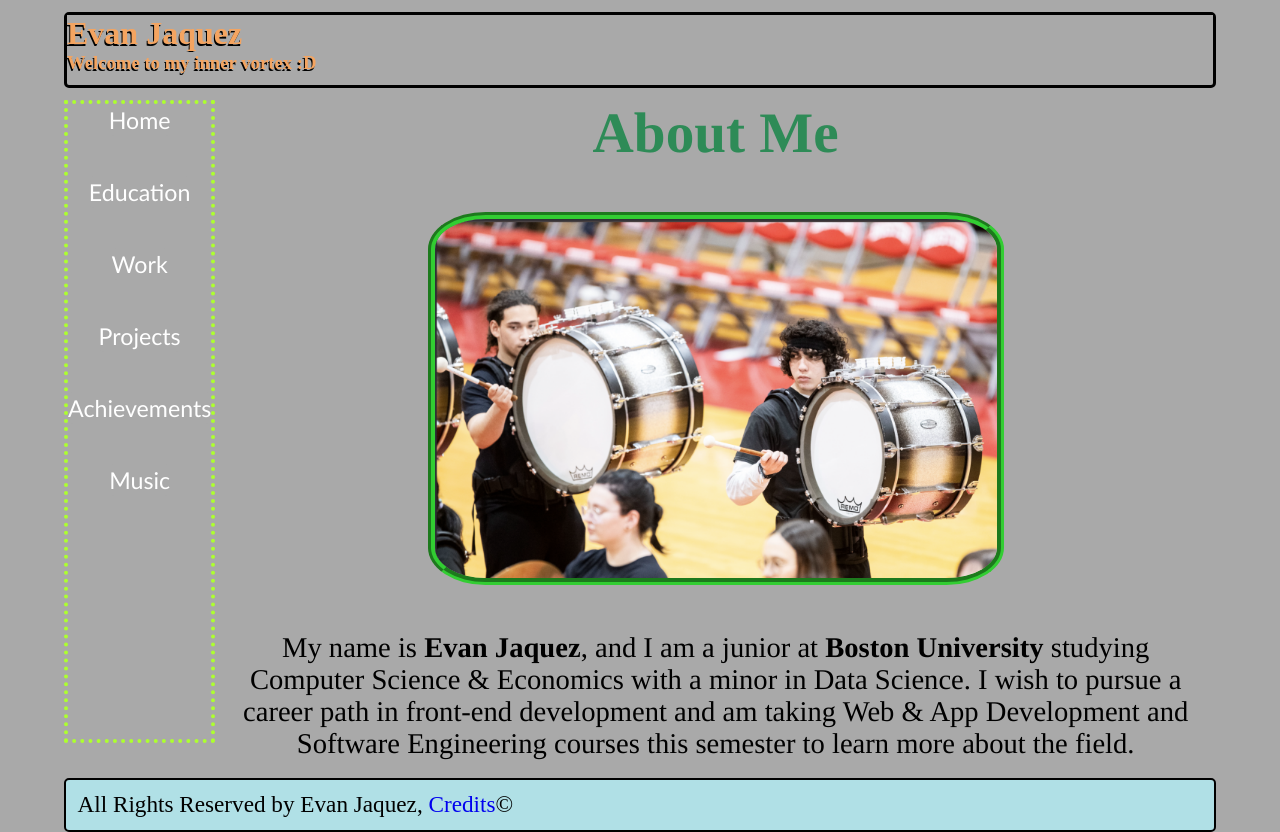
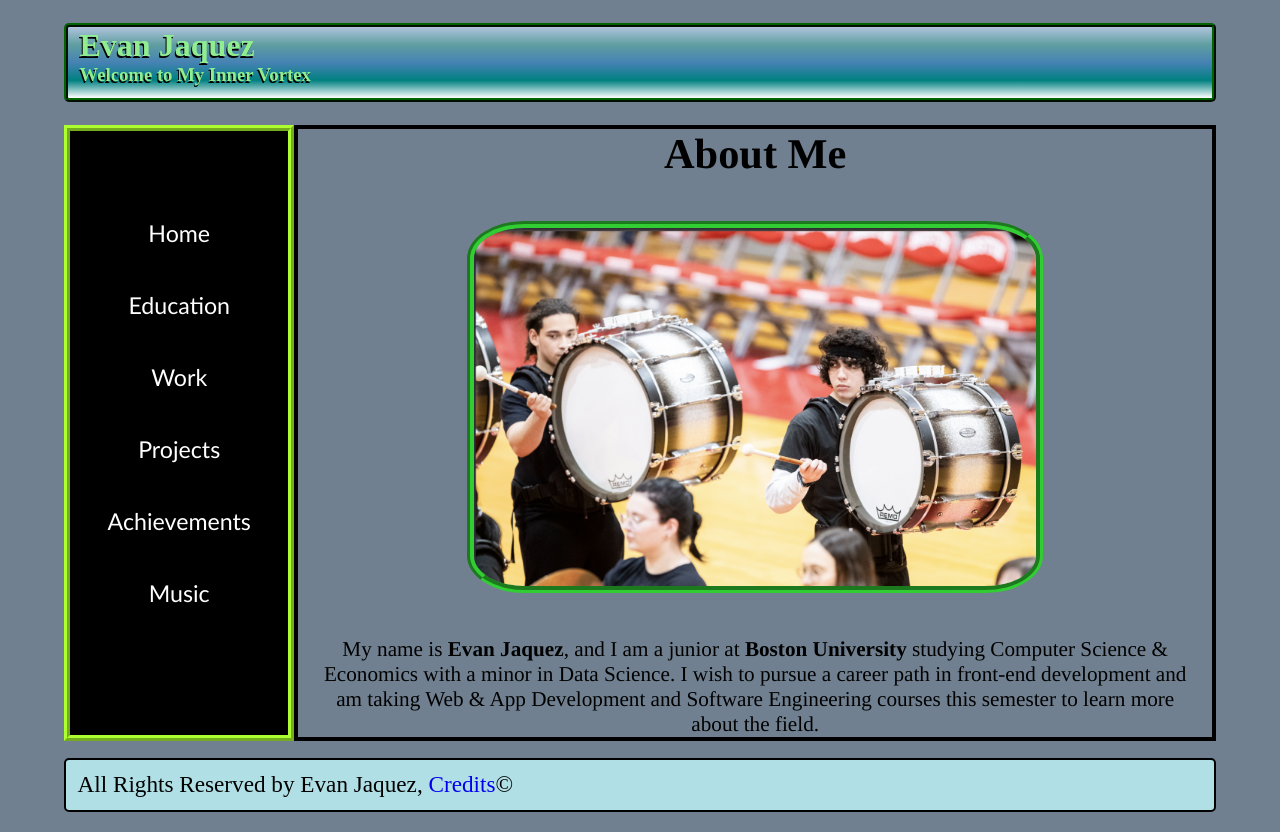
Before and after one commit to jaquevan/mp3-jaquevan, a React (Vite) app: page / in a window 1280 px wide. Built offline with nearby package versions, Linux system fonts and the light colour scheme.

Commit message:
fixing layout

```diff
--- a/index.html
+++ b/index.html
@@ -8,8 +8,12 @@
 
       * {
         margin: 0;
+        padding:0;
         box-sizing: border-box;
-        background-color: darkgrey;
+      }
+
+      body {
+        background-color: slategrey;
       }
 
 
--- a/src/Components/Header.tsx
+++ b/src/Components/Header.tsx
@@ -5,21 +5,30 @@ const StyledHeader = styled.header`
     flex-direction: column;
     text-align: left;
     width: 100%;
+    padding-left: 1%;
 
     //found how to change the text to look rised for more readable fun colors
     //in the documentation for text sahdow
-    color: sandybrown;
+    color: lightgreen;
     text-shadow: -1px 2px 0 black;
 
+    background: linear-gradient(to bottom,
+    lightsteelblue,
+    cadetblue,
+    steelblue,
+    teal,
+    white);
 
-    border: 3px solid black;
+
+    border: 4px ridge darkgreen;
     border-radius: 5px;
     padding-bottom: 1%;
-    margin: 1% auto;
+    margin: 2% auto;
 
 
     @media screen and (max-width: 750px) {
         text-align: center;
+
     }
 `;
 
@@ -28,7 +37,7 @@ export default function Header() {
         <>
             <StyledHeader>
                 <h1>Evan Jaquez</h1>
-                <h3>Welcome to my inner vortex :D</h3>
+                <h3>Welcome to My Inner Vortex</h3>
             </StyledHeader>
         </>
     );
--- a/src/Components/Nav.tsx
+++ b/src/Components/Nav.tsx
@@ -3,27 +3,36 @@ import { Link } from "react-router-dom"
 
 
 const StyledLink = styled(Link)`
+    color: white;
     text-decoration: none;
-    color: white;
+
+    background: black;
+    padding:0;
+    margin-right: 1%;
+
     font-size: calc(4px + 1.5vw);
     font-family: Calibri, Arial, sans-serif;
 
     align-items: center;
     justify-content: center;
 
-    width: 100%;
+    width: auto;
     height: 100%;,
+
+
 `
 
 const StyledNav = styled.nav`
-    border: 4px dotted greenyellow;
+    border: 6px ridge greenyellow;
     width: 20%;
     display: flex;
     flex-direction: column;
     align-items: center;
-    padding: 0;
-    margin-bottom: 1.5%;
+    padding: 1% 4%;
     box-sizing: border-box;
+
+
+    background-color: black;
 
 
 
@@ -31,28 +40,30 @@ const StyledNav = styled.nav`
         list-style-type: none;
         display: flex;
         flex-direction: column;
-        padding: 0;
         width: 100%;
+        height: auto;
         align-items: center;
+        background-color: black;
+        margin: auto 0;
 
     }
     li :hover {
-        border: 5px dotted black;
-        padding: 4%;
-        color: black;
-        transform: scale(1.1);
+        background-color: yellow;
+        border: 3px ridge lawngreen;
+        color: midnightblue;
+        transform: scale(1.02);
     }
 
     li {
         border-radius: 5px;
         margin-bottom: 5vh;
-
     }
 
     @media screen and (max-width: 750px) {
         width: 100%;
         height: auto;
         flex-direction: row;
+        margin-bottom: 1%;
 
          ul {
 
--- a/src/Components/mains/Education.tsx
+++ b/src/Components/mains/Education.tsx
@@ -1,7 +1,7 @@
 import styled from "styled-components";
 
 const StyledDiv = styled.div`
-font-size: calc(4px + 1.5vw);
+font-size: calc(1px + 1.5vw);
 padding-left: 2.5%;
     h1 {
         text-align: center;
--- a/src/Components/mains/Home.tsx
+++ b/src/Components/mains/Home.tsx
@@ -3,9 +3,12 @@ import styled from "styled-components";
 const StyledHome = styled.div`
     padding: 0 2%;
     text-align: center;
+    font-size: calc(2px + 1.5vw);
+    height: 100%;
+    border: 4px solid black;
 
     h1 {
-        color: seagreen;
+        color: black;
     }
     img {
         display: block;
@@ -14,6 +17,10 @@ const StyledHome = styled.div`
         margin: 5% auto;
         border-radius: 10%;
         border: 7px groove limegreen;
+    }
+
+    @media screen and (max-width: 750px) {
+        font-size: 14px;
     }
 
 `
```
